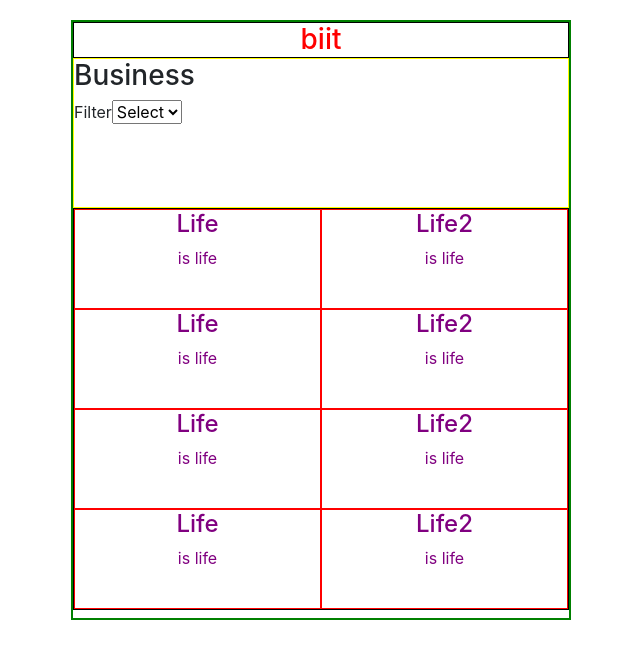
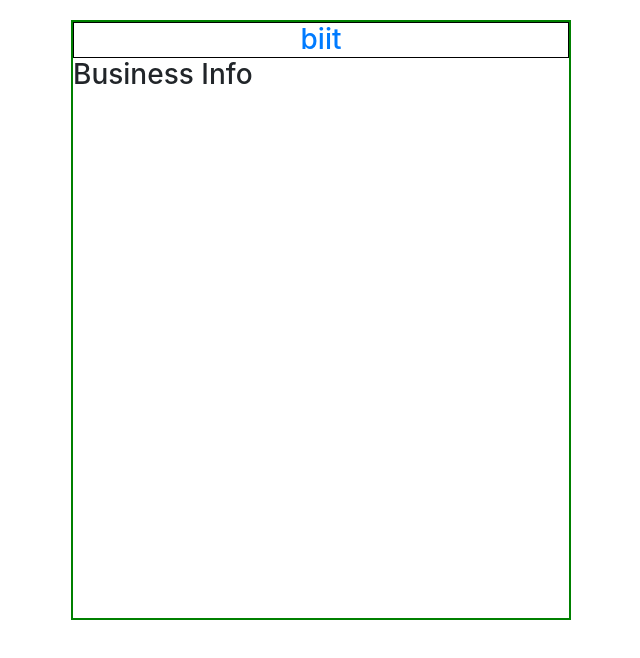
Before and after one commit to mke2111/statistics-catalogue, a React (Create React App) app: page /item in a window 1280 px wide. Shown: the top 658 px of the page, without its empty margins (319-959 px from the left). Built offline with nearby package versions, Linux system fonts and the light colour scheme.

Commit message:
Add routes for the two pages

```diff
--- a/src/App.js
+++ b/src/App.js
@@ -1,12 +1,12 @@
 import React from 'react';
 import '@fortawesome/react-fontawesome';
-import Home from './Pages/Home';
+import Routes from './Routes';
 import 'bootstrap/dist/css/bootstrap.min.css';
 
 function App() {
   return (
     <div className="app">
-      <Home />
+      <Routes />
     </div>
   );
 }
--- a/src/Components/allLists.js
+++ b/src/Components/allLists.js
@@ -5,7 +5,7 @@ const AllLists = () => (
     <section className="d-flex flex-column justify-content-between col2">
       <div className="d-flex flex-row justify-content-between">
         <div className="col3">
-          <h4>Life</h4>
+          <h4><a href="./item">Life</a></h4>
           <p>is life</p>
         </div>
         <div className="col3">
--- /dev/null
+++ b/src/Components/info.js
@@ -0,0 +1,11 @@
+import React from 'react';
+
+const Info = () => (
+  <>
+    <div className="info">
+      <h3 className="te">Business Info</h3>
+    </div>
+  </>
+);
+
+export default Info;
--- a/src/Components/navbar.js
+++ b/src/Components/navbar.js
@@ -3,7 +3,7 @@ import React from 'react';
 const Navbar = () => (
   <>
     <nav>
-      <h3 className="text-center col m-0 p-0">biit</h3>
+      <h3 className="text-center col m-0 p-0"><a href="./">biit</a></h3>
       {/* <span className="col">
         <i className="fas col fa-bars" />
       </span> */}
--- /dev/null
+++ b/src/Pages/Item.js
@@ -0,0 +1,14 @@
+import React from 'react';
+import Info from '../Components/info';
+import Navbar from '../Components/navbar';
+
+const Home = () => (
+  <>
+    <div>
+      <Navbar />
+      <Info />
+    </div>
+  </>
+);
+
+export default Home;
--- /dev/null
+++ b/src/Routes.js
@@ -0,0 +1,15 @@
+import React from 'react';
+import { BrowserRouter, Switch, Route } from 'react-router-dom';
+import Home from './Pages/Home';
+import Item from './Pages/Item';
+
+const Routes = () => (
+  <BrowserRouter>
+    <Switch>
+      <Route exact path="/item" component={Item} />
+      <Route exact path="/" component={Home} />
+    </Switch>
+  </BrowserRouter>
+);
+
+export default Routes;
```
